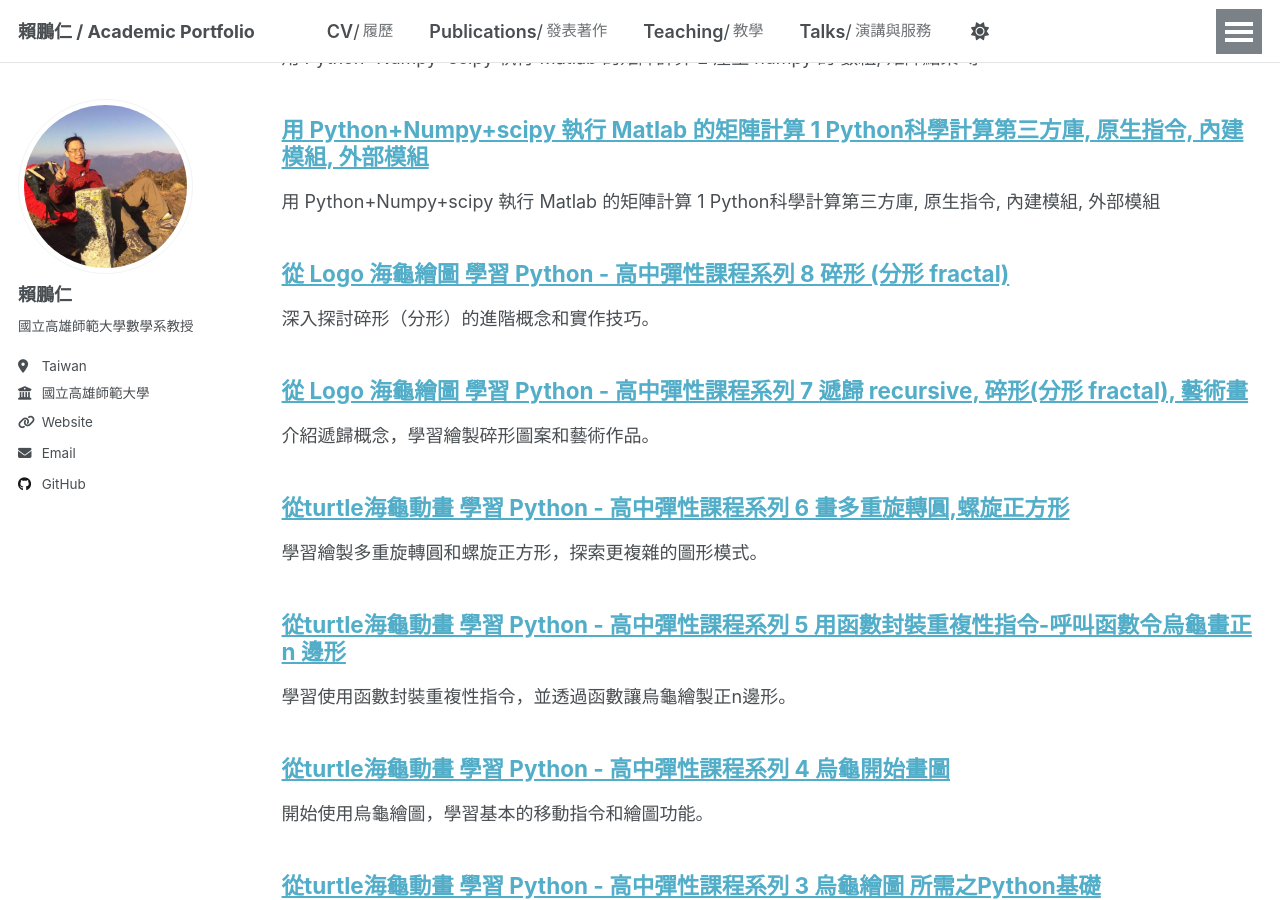
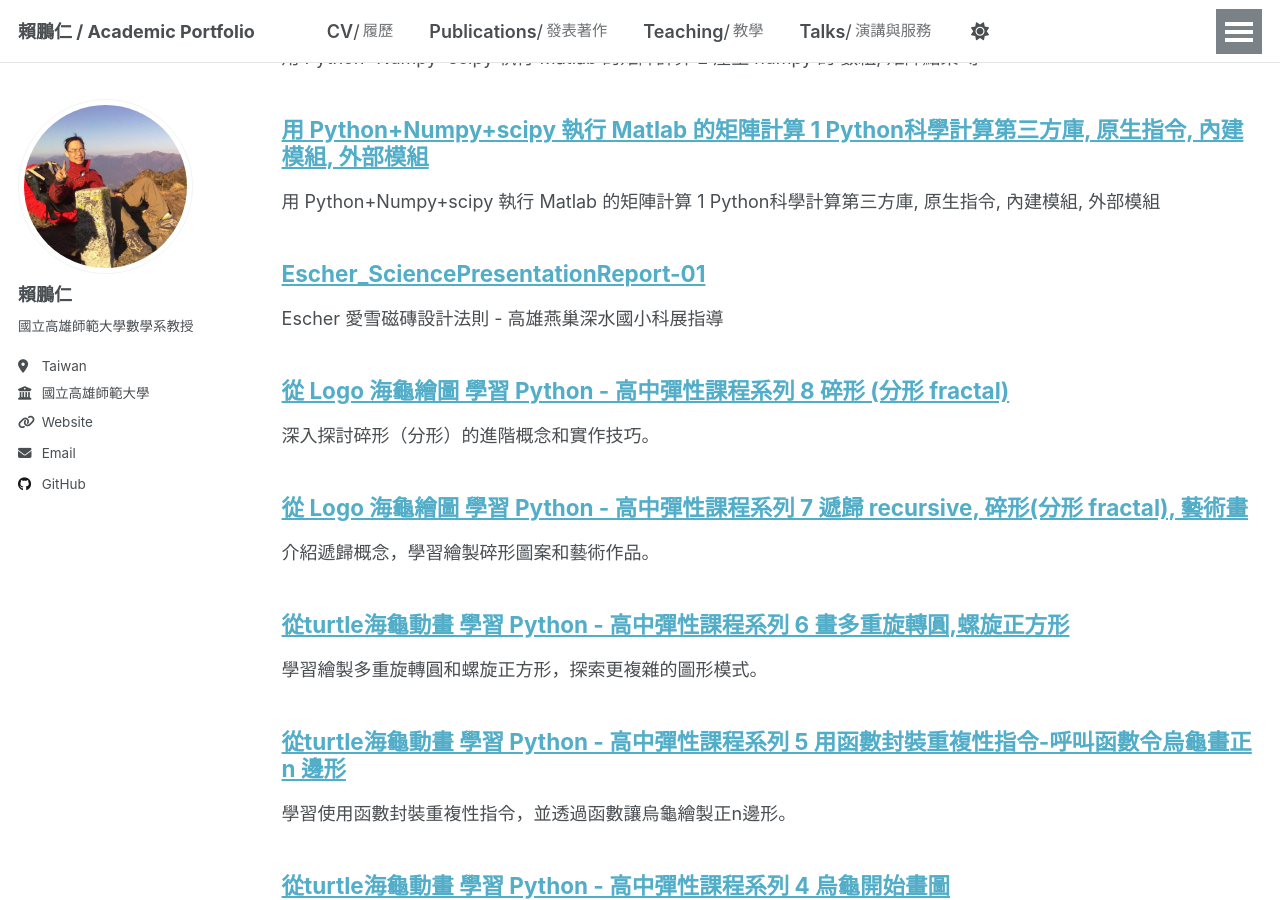
Before and after one commit to t1673lai/t1673lai.github.io, a Jekyll site: the page built from _pages/courses.html, in a window 1280 px wide and 900 px high, scrolled down 1447 px. Built offline with Jekyll 4.4.1, drawn with Linux system fonts in a browser that asks for light colours; a script that is not in the unit is left out; some of the changed lines change nothing that is shown.

Commit message:
Add files via upload

```diff
--- a/_courses/Escher_SciencePresentationReport-01.md
+++ b/_courses/Escher_SciencePresentationReport-01.md
@@ -1,6 +1,5 @@
-
 ---
-title: "Escher 愛雪磁磚設計法則 - 高雄燕巢深水國小科展指導"
+title: "Escher_SciencePresentationReport-01"
 collection: courses
 type: "大學課程"
 permalink: /courses/Escher_SciencePresentationReport-01
```
